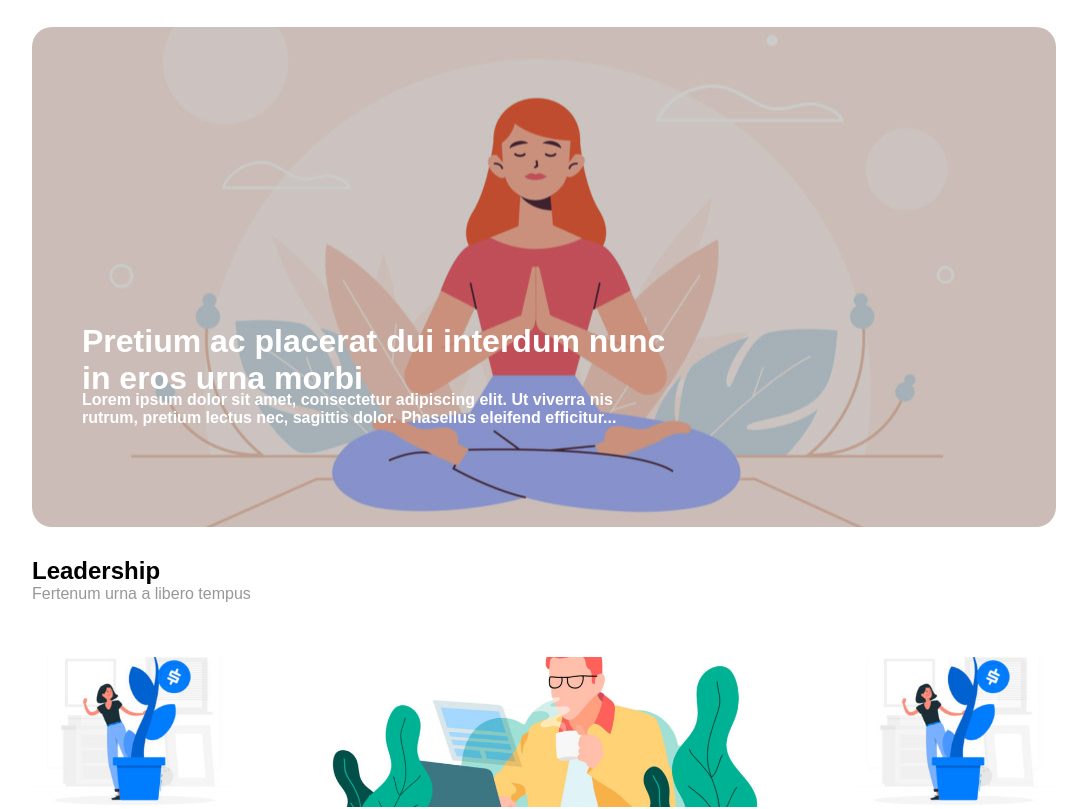
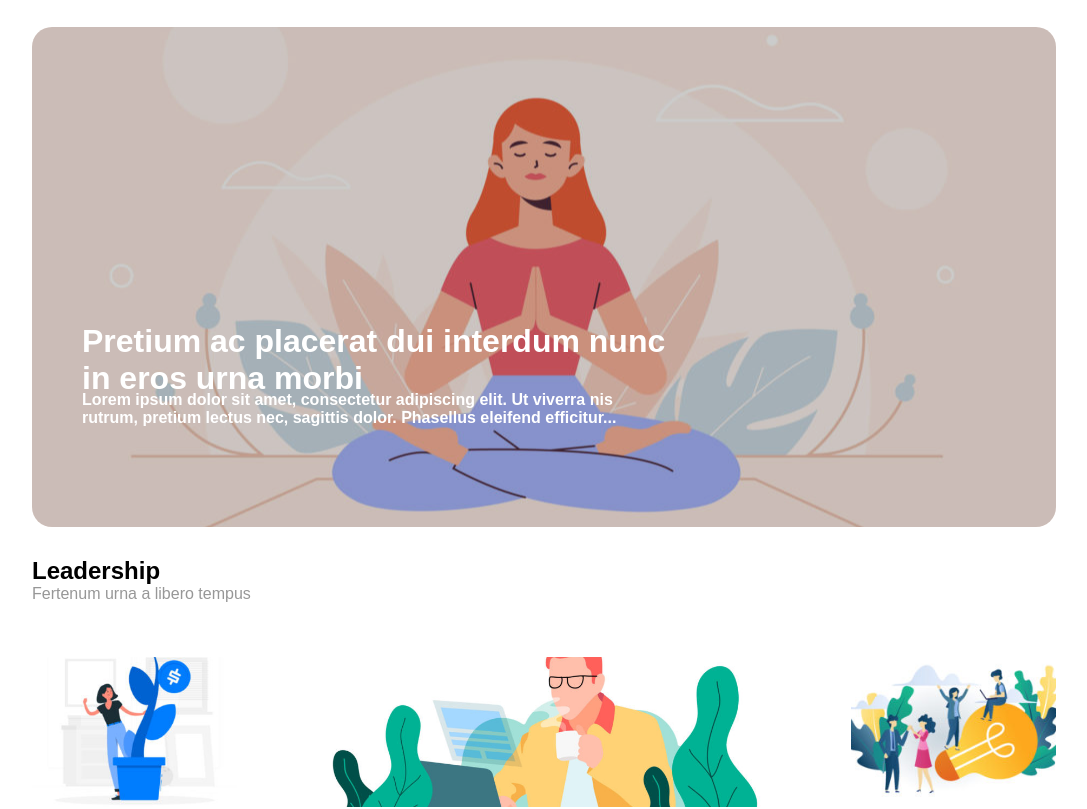
Before and after one commit to sertech89/htmlcss-wp, a plain HTML site: page index.html in a window 1280 px wide. Shown: the part 150-959 px from the top of the page, without its empty margins (96-1183 px from the left). Drawn offline with Linux system fonts and the light colour scheme.

Commit message:
correzione img-3

```diff
--- a/index.html
+++ b/index.html
@@ -83,7 +83,7 @@
 
             <!-- TERZA IMMAGINE -->
             <div class="box-azzurro dx clearfix" >
-                <div class="img-box-blu3 img-column" id="img-c-1"></div>
+                <div class="img-box-blu3 img-column" id="img-c-3"></div>
                 <h5><strong>Lorem</strong></h5>
                 <p>Lorem ipsum dolor sit amet consectetur, adipisicing elit. Quisquam, nemo vel nisi alias iste eum voluptatum quibusdam. Odio quaerat alias magni quam ducimus pariatur impedit odit, doloremque, quis sapiente deleniti.
                 Reprehenderit ad natus distinctio repudiandae, in eius quod accusamus amet. Voluptatem optio modi dicta molestias quod laudantium perspiciatis possimus, facere, blanditiis praesentium velit nulla commodi omnis quas, perferendis quibusdam consectetur?</p>
```
